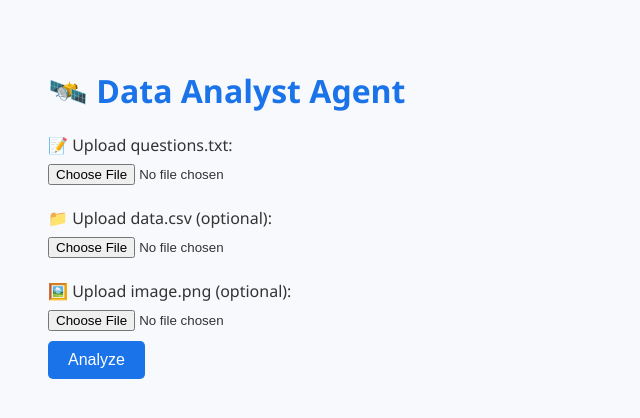
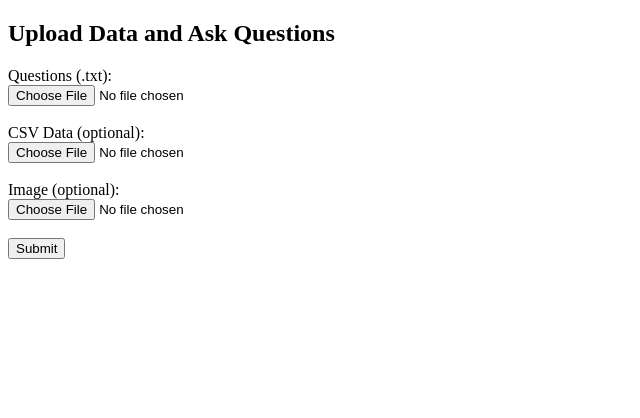
Before and after one commit to reneenor13/TDS-P2, a FastAPI app: page / in a window 1280 px wide. Shown: the top 418 px of the page, without its empty margins (0-640 px from the left). Run offline with FastAPI, Linux system fonts and the light colour scheme.

Commit message:
Update index.html

```diff
--- a/templates/index.html
+++ b/templates/index.html
@@ -1,23 +1,21 @@
-<!-- templates/index.html -->
 <!DOCTYPE html>
 <html>
 <head>
   <title>Data Analyst Agent</title>
-  <link rel="stylesheet" href="/static/style.css">
 </head>
 <body>
-  <h1>🛰️ Data Analyst Agent</h1>
-  <form method="POST" action="/api/" enctype="multipart/form-data">
-    <label>📝 Upload questions.txt:</label>
-    <input type="file" name="questions" required><br>
+  <h2>Upload Data and Ask Questions</h2>
+  <form method="post" enctype="multipart/form-data" action="/api/">
+    <label>Questions (.txt):</label><br>
+    <input type="file" name="questions" required><br><br>
 
-    <label>📁 Upload data.csv (optional):</label>
-    <input type="file" name="data"><br>
+    <label>CSV Data (optional):</label><br>
+    <input type="file" name="data"><br><br>
 
-    <label>🖼️ Upload image.png (optional):</label>
-    <input type="file" name="image"><br>
+    <label>Image (optional):</label><br>
+    <input type="file" name="image"><br><br>
 
-    <button type="submit">Analyze</button>
+    <button type="submit">Submit</button>
   </form>
 </body>
 </html>
```
